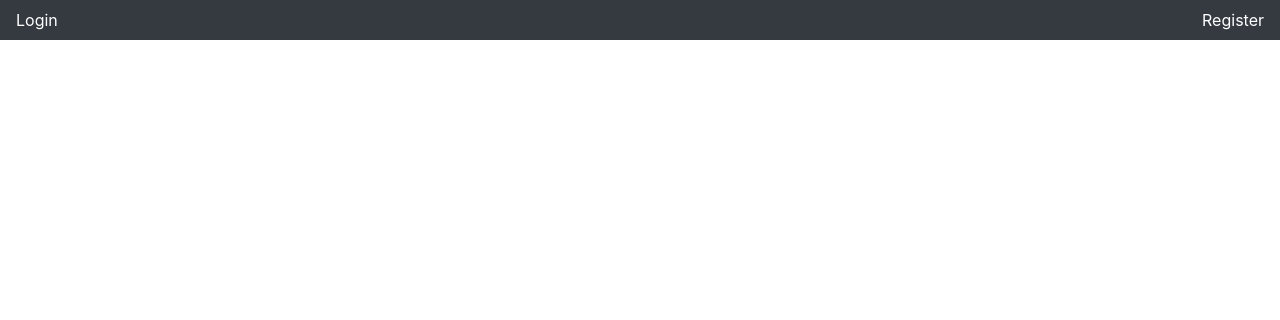
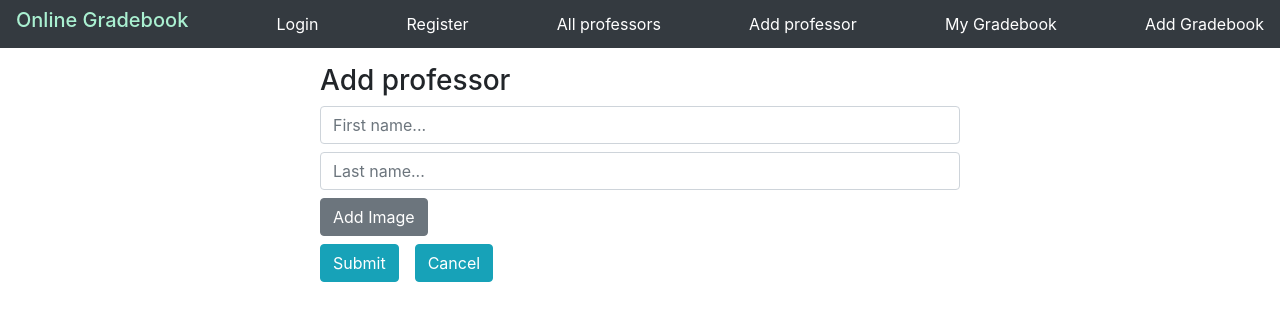
Before and after one commit to distantcountries/Gradebooks_vue, a Vue app: page /professors/create in a window 1280 px wide. Shown: the top 320 px of the page. Built offline with nearby package versions, Linux system fonts and the light colour scheme.

Commit message:
Commit 2

```diff
--- a/src/App.vue
+++ b/src/App.vue
@@ -1,6 +1,7 @@
 <template>
   <div id="app">
     <nav class="navbar navbar-dark bg-dark" style="color:white;">
+      <h5>Online Gradebook</h5>
 
       <div v-if="!isAuthenticated">
         <router-link to="/login" style="color:white;">Login</router-link>
@@ -11,6 +12,11 @@
       <div v-if="!isAuthenticated">
          <router-link to="/register" style="color:white;">Register</router-link>
       </div>
+
+      <router-link to="/teachers" style="color:white;">All professors</router-link>
+      <router-link to="/professors/create" style="color:white;">Add professor</router-link>
+      <router-link to="/my-gradebook" style="color:white;">My Gradebook</router-link>
+      <router-link to="/gradebooks/create" style="color:white;">Add Gradebook</router-link>
 
     </nav>
     <router-view/>
@@ -33,3 +39,9 @@ import { authService } from './services/Auth'
     }
   }
 </script>
+
+<style>
+h5 {
+  color:#aaf0d1;
+}
+</style>
--- a/src/components/AddGradebook.vue
+++ b/src/components/AddGradebook.vue
@@ -1,12 +1,32 @@
 <template>
     <div>
-        AddGradebook
+         <form @submit.prevent="login">
+            <h3>Add Gradebook</h3>
+            <input type="text" name="name" placeholder="Name..." v-model="name" class="form-control" pattern=".{2,255}" required title="Min 2 characters, max 255 characters" />
+            <select >
+                <option></option>
+            </select>
+
+            <button type="submit" class="btn btn-info">Submit</button>
+            <button type="button" class="btn btn-info" @click="gradebooks">Cancel</button>
+        </form>
     </div>
 </template>
 
 <script>
 export default {
+    data() {
+        return {
+            name:'',
 
+        }
+    },
+
+    methods: {
+        gradebooks() {
+            this.$router.push({ name: "gradebooks" });
+        }
+    }
 }
 </script>
 
--- a/src/components/AddProfessor.vue
+++ b/src/components/AddProfessor.vue
@@ -1,15 +1,50 @@
 <template>
     <div>
-        AddProfessor
+         <form @submit.prevent="addProfessor">
+            <h3>Add professor</h3>
+            <input type="text" name="firstName" placeholder="First name..." v-model="firstName" class="form-control" pattern=".{1,255}" required title="Max 255 characters" />
+            <input type="text" name="lastName" placeholder="Last name..." v-model="lastName" class="form-control" pattern=".{1,255}" required title="Max 255 characters" />
+            <!-- <select>
+                <option></option>
+            </select> -->
+            <div>
+                <button @click="showImageInput = true" class="btn btn-secondary" >Add Image</button>
+                <input v-if="showImageInput" type="file" accept=".png, .jpg, .jpeg" required />
+            </div>
+
+            <button type="submit" class="btn btn-info">Submit</button>
+            <button type="button" class="btn btn-info" @click="allProfessors">Cancel</button>
+
+        </form>
     </div>
 </template>
 
 <script>
 export default {
+    data() {
+        return {
+            firstName:'',
+            lastName:'',
+            showImageInput: false
+        }
+    },
 
+    methods: {
+        addProfessor() {
+
+        },
+
+        allProfessors() {
+            this.$router.push({ name: "all-professors" });
+        }
+    }
 }
 </script>
 
 <style>
+form button {
+    margin-right: 1rem;
+}
+
 
 </style>
--- a/src/components/Login.vue
+++ b/src/components/Login.vue
@@ -4,7 +4,7 @@
             <h3>Login</h3>
             <input type="text" name="email" placeholder="Email..." v-model="email" class="form-control" />
             <input type="text" name="password" placeholder="Password..." v-model="password" class="form-control" />
-            <button type="submit" class="btn btn-primary">Log in</button>
+            <button type="submit" class="btn btn-info">Log in</button>
         </form>
     </div>
 </template>
--- a/src/components/Register.vue
+++ b/src/components/Register.vue
@@ -11,7 +11,7 @@
                 <input type="checkbox" required title="Please confirm terms of use" />
                 <span> I accept terms and conditions</span>
             </div>
-            <button type="submit" class="btn btn-primary">Register</button>
+            <button type="submit" class="btn btn-info">Register</button>
         </form>
     </div>
 </template>
--- a/src/router.js
+++ b/src/router.js
@@ -3,7 +3,10 @@ import VueRouter from 'vue-router'
 import Login from './components/Login'
 import Register from './components/Register'
 import Gradebooks from './components/Gradebooks'
-
+import AllProfessors from './components/AllProfessors'
+import MyGradebook from './components/MyGradebook'
+import AddGradebook from './components/AddGradebook'
+import AddProfessor from './components/AddProfessor'
 
 Vue.use(VueRouter)
 
@@ -22,6 +25,26 @@ const routes = [{
         component: Register,
         name: 'register',
     },
+    {
+        path: '/teachers',
+        component: AllProfessors,
+        name: 'all-professors',
+    },
+    {
+        path: '/my-gradebook',
+        component: MyGradebook,
+        name: 'my-gradebook',
+    },
+    {
+        path: '/gradebooks/create',
+        component: AddGradebook,
+        name: 'add-gradebook',
+    },
+    {
+        path: '/professors/create',
+        component: AddProfessor,
+        name: 'add-professors',
+    },
 
 
 ]
```
